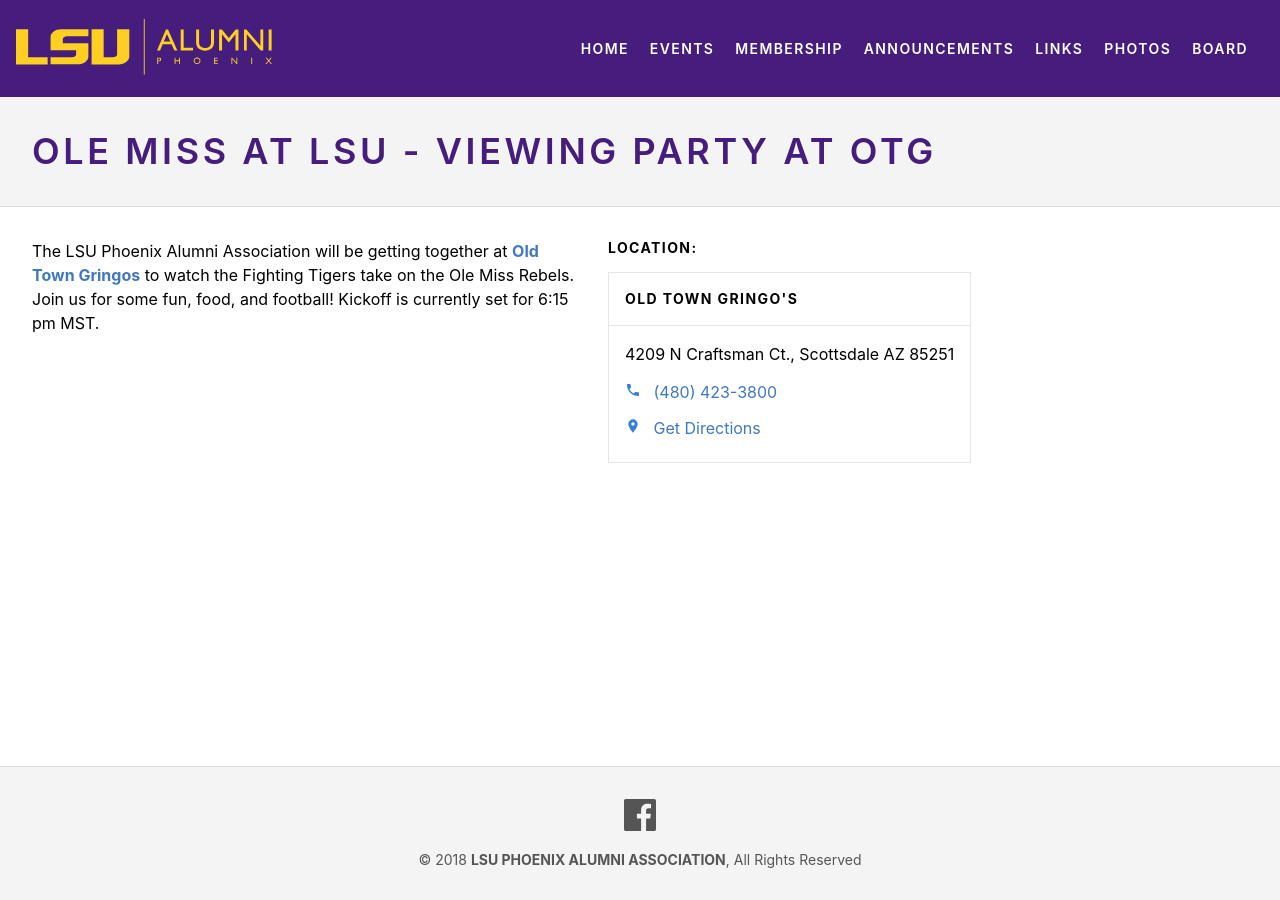
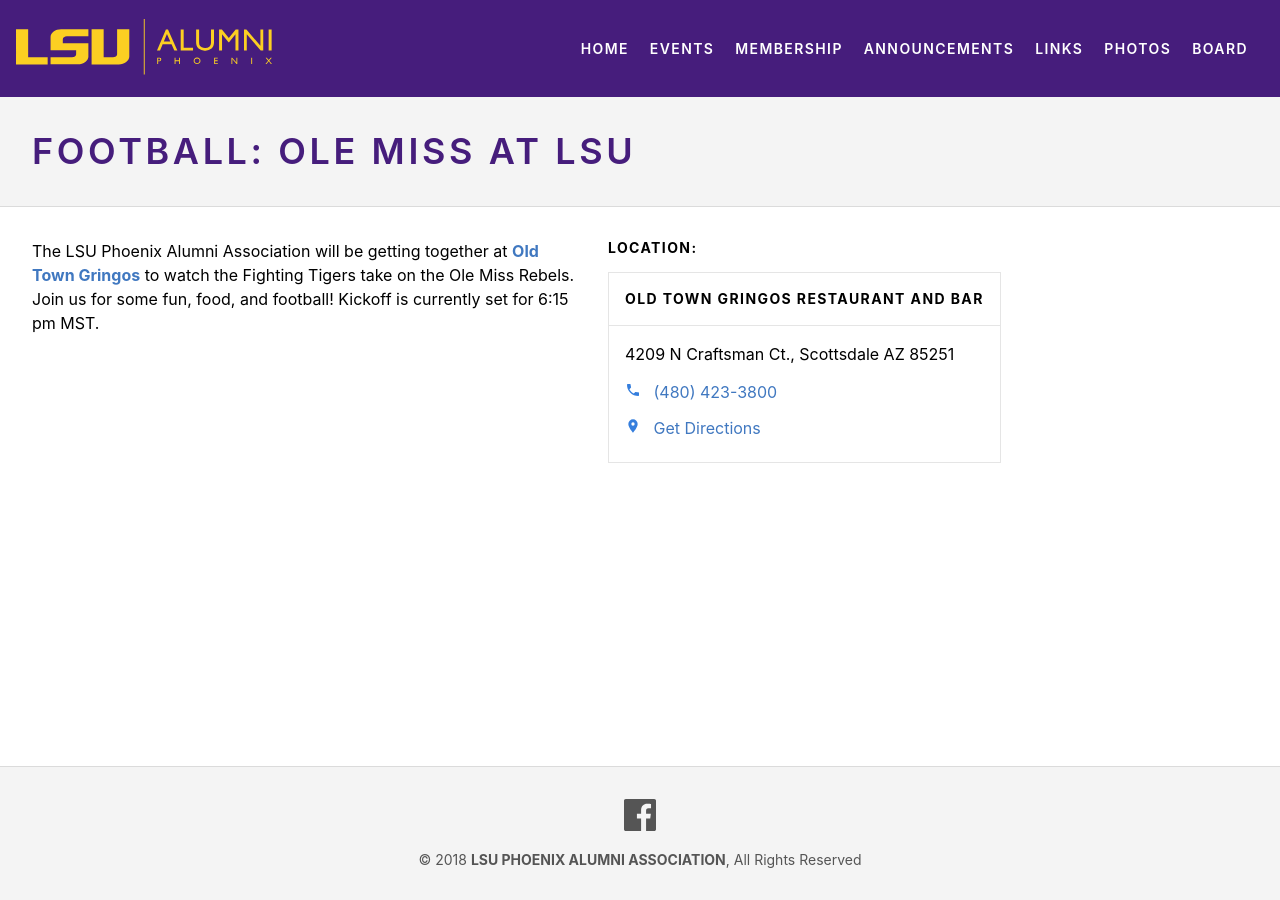
Before and after one commit to lsu-phoenix-alumni/lsu-phoenix-alumni.github.io, a Jekyll site: the page built from _events/ole-miss-at-lsu.markdown, in a window 1280 px wide. Built offline with Jekyll 4.4.1, drawn with Linux system fonts in a browser that asks for light colours.

Commit message:
Updated Ole Miss At Lsu

```diff
--- a/_events/ole-miss-at-lsu.markdown
+++ b/_events/ole-miss-at-lsu.markdown
@@ -1,8 +1,9 @@
 ---
-title: Ole Miss at LSU - Viewing Party at OTG
+title: 'Football: Ole Miss at LSU'
 date: 2018-09-29 18:15:00 Z
+excerpt: Kickoff at 6:15pm MST
 venue:
-  name: Old Town Gringo's
+  name: Old Town Gringos Restaurant and Bar
   address: 4209 N Craftsman Ct., Scottsdale AZ 85251
   phone: "(480) 423-3800"
   locationUrl: https://goo.gl/maps/MQEJhvWt1972
```
